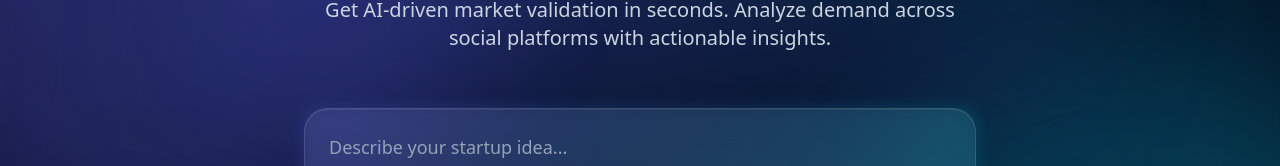
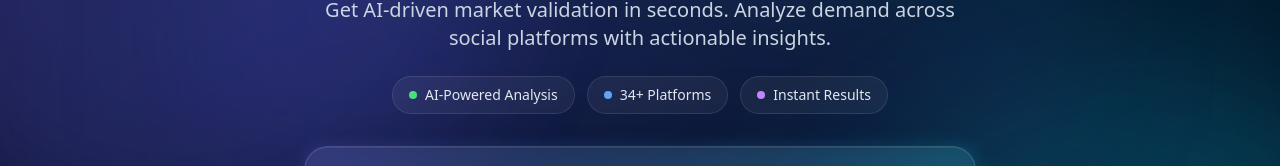
Before and after one commit to kptbarbarossa/validationly, a React (Vite) app: page / in a window 1280 px wide. Shown: the part 232-398 px from the top of the page. Built offline with nearby package versions, Linux system fonts and the light colour scheme; no server answers.

Commit message:
feat(home): add dynamic platform count badges on hero
- Introduce src/constants/platforms.ts with SUPPORTED_PLATFORMS
- Render badges: AI-Powered Analysis, {N}+ Platforms, Instant Results
- Keep styling consistent with existing glass tokens

```diff
--- /dev/null
+++ b/src/constants/platforms.ts
@@ -0,0 +1,40 @@
+// List of supported platforms mirrored from backend platformNameLabel in api/validate.ts
+// Keep this list in sync with the backend mapping
+export const SUPPORTED_PLATFORMS: string[] = [
+  'twitter',       // X
+  'reddit',
+  'linkedin',
+  'instagram',
+  'tiktok',
+  'youtube',
+  'facebook',
+  'producthunt',
+  'pinterest',
+  'github',
+  'stackoverflow',
+  'angellist',
+  'crunchbase',
+  'dribbble',
+  'behance',
+  'figma',
+  'slack',
+  'clubhouse',
+  'substack',
+  'notion',
+  'devto',
+  'hashnode',
+  'gitlab',
+  'codepen',
+  'indiehackers',
+  'awwwards',
+  'designs99',
+  'canva',
+  'adobe',
+  'unsplash',
+  'etsy',
+  'amazon',
+  'shopify',
+  'woocommerce',
+];
+
+export const PLATFORM_COUNT = SUPPORTED_PLATFORMS.length;
--- a/src/pages/HomePage.tsx
+++ b/src/pages/HomePage.tsx
@@ -1,5 +1,6 @@
 
 import React, { useState, useRef, useEffect } from 'react';
+import { PLATFORM_COUNT } from '../constants/platforms';
 import { useNavigate } from 'react-router-dom';
 // Direct API call - no service layer needed
 import type { DynamicPromptResult, UserInput } from '../types';
@@ -186,9 +187,12 @@ const HomePage: React.FC = () => {
                         <span className="bg-gradient-to-r from-indigo-600 to-cyan-500 bg-clip-text text-transparent">before you build it</span>
                     </h1>
 
-					<p className="text-xl text-slate-300 mb-6 max-w-2xl mx-auto animate-slide-up delay-200">
+                    <p className="text-xl text-slate-300 mb-6 max-w-2xl mx-auto animate-slide-up delay-200">
                         Get AI-driven market validation in seconds. Analyze demand across social platforms with actionable insights.
                     </p>
+
+                    {/* Feature badges with dynamic platform count */}
+                    <HomeFeatureBadges />
                 </div>
             </div>
 
@@ -310,3 +314,24 @@ const HomePage: React.FC = () => {
 };
 
 export default HomePage;
+
+// Local component to render feature badges with dynamic platform count
+const HomeFeatureBadges: React.FC = () => {
+    const platformCount = PLATFORM_COUNT;
+    return (
+        <div className="flex flex-wrap justify-center gap-3 mt-4 animate-slide-up delay-300">
+            <div className="px-4 py-2 bg-white/5 border border-white/10 text-slate-200 rounded-full text-sm inline-flex items-center gap-2">
+                <span className="inline-block w-2 h-2 bg-green-400 rounded-full"></span>
+                AI-Powered Analysis
+            </div>
+            <div className="px-4 py-2 bg-white/5 border border-white/10 text-slate-200 rounded-full text-sm inline-flex items-center gap-2">
+                <span className="inline-block w-2 h-2 bg-blue-400 rounded-full"></span>
+                {platformCount}+ Platforms
+            </div>
+            <div className="px-4 py-2 bg-white/5 border border-white/10 text-slate-200 rounded-full text-sm inline-flex items-center gap-2">
+                <span className="inline-block w-2 h-2 bg-purple-400 rounded-full"></span>
+                Instant Results
+            </div>
+        </div>
+    );
+};
```
